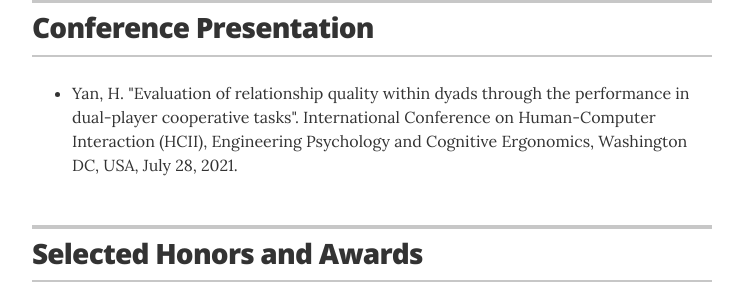
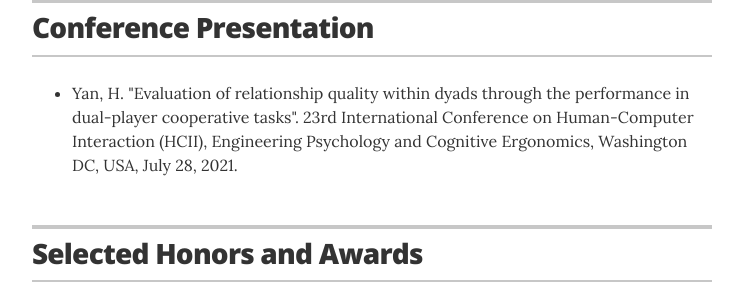
Before and after one commit to PsychYan/PsychYan.github.io, a Jekyll site: the page built from index.html, in a window 1280 px wide and 900 px high, scrolled down 2419 px. Shown: the part 177-477 px from the top of the window, without its empty margins (268-1011 px from the left). Built offline with Jekyll 4.4.1, drawn with Linux system fonts in a browser that asks for light colours.

Commit message:
Update links.yml

```diff
--- a/_data/links.yml
+++ b/_data/links.yml
@@ -1,2 +1,2 @@
 # links
-- description: Yan, H. "Evaluation of relationship quality within dyads through the performance in dual-player cooperative tasks". International Conference on Human-Computer Interaction (HCII), Engineering Psychology and Cognitive Ergonomics, Washington DC, USA, July 28, 2021.
+- description: Yan, H. "Evaluation of relationship quality within dyads through the performance in dual-player cooperative tasks". 23rd International Conference on Human-Computer Interaction (HCII), Engineering Psychology and Cognitive Ergonomics, Washington DC, USA, July 28, 2021.
```
